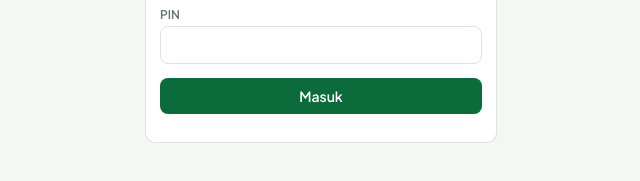
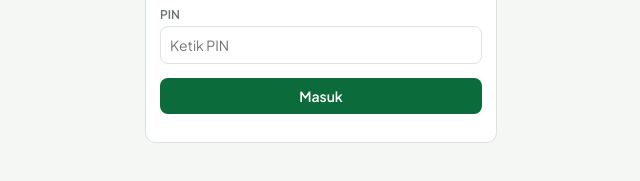
Before and after one commit to uwaisysultan-ux/Aplikasi-Retail-Partnership, a plain HTML site: page index.html in a window 1280 px wide. Shown: the part 275-456 px from the top of the page, 319-959 px from the left. Drawn offline with Linux system fonts and the light colour scheme.

Commit message:
Add files via upload

```diff
--- a/index.html
+++ b/index.html
@@ -114,10 +114,10 @@ function login(){
   $('#app').innerHTML=`<div class="login"><div class="card" style="border-top:5px solid var(--y)">
   <h1 style="margin:0;color:var(--g)">Aplikasi Retail Partnership</h1>
   <p class="quote">Sales adalah proses. Setiap proses dapat diukur. Dan apa yang dapat diukur, dapat ditingkatkan (improved).</p>
-  <label>Nama</label><select id="lu">${opts}</select><label>PIN</label><input id="lp" type="text" name="rp-kode-akses" inputmode="numeric" autocomplete="off" autocapitalize="off" spellcheck="false" style="-webkit-text-security:disc;text-security:disc">
+  <label>Nama</label><select id="lu">${opts}</select><label>PIN</label><input id="lp" type="tel" name="rp-kode-akses" inputmode="numeric" maxlength="12" autocomplete="off" autocapitalize="off" spellcheck="false" placeholder="Ketik PIN">
   <p><button class="btn" id="lb" style="width:100%">Masuk</button></p></div></div>`;
   const go=()=>{const u=S.users.find(x=>x.id===$('#lu').value);if(u&&u.pin===$('#lp').value){me=u.id;sessionStorage.setItem('rp_me',me);tab='dash';route()}else toast('PIN salah')};
-  $('#lp').value='';setTimeout(()=>{$('#lp').value=''},300);$('#lb').onclick=go;$('#lp').onkeydown=e=>e.key==='Enter'&&go();
+  $('#lb').onclick=go;$('#lp').onkeydown=e=>e.key==='Enter'&&go();
 }
 function topbar(extra){return `<div class="top"><h1>Aplikasi Retail Partnership<small>${esc(cur().name)}</small></h1><div>${extra||''}<button class="btn o" id="bpin">Ganti PIN</button> <button class="btn o" id="bout">Keluar</button></div></div>
 ${fs?'':'<div class="warn">Mode lokal: data hanya tersimpan di perangkat ini. Isi FIREBASE_CONFIG di index.html agar data terekap lintas perangkat.</div>'}`}
```
